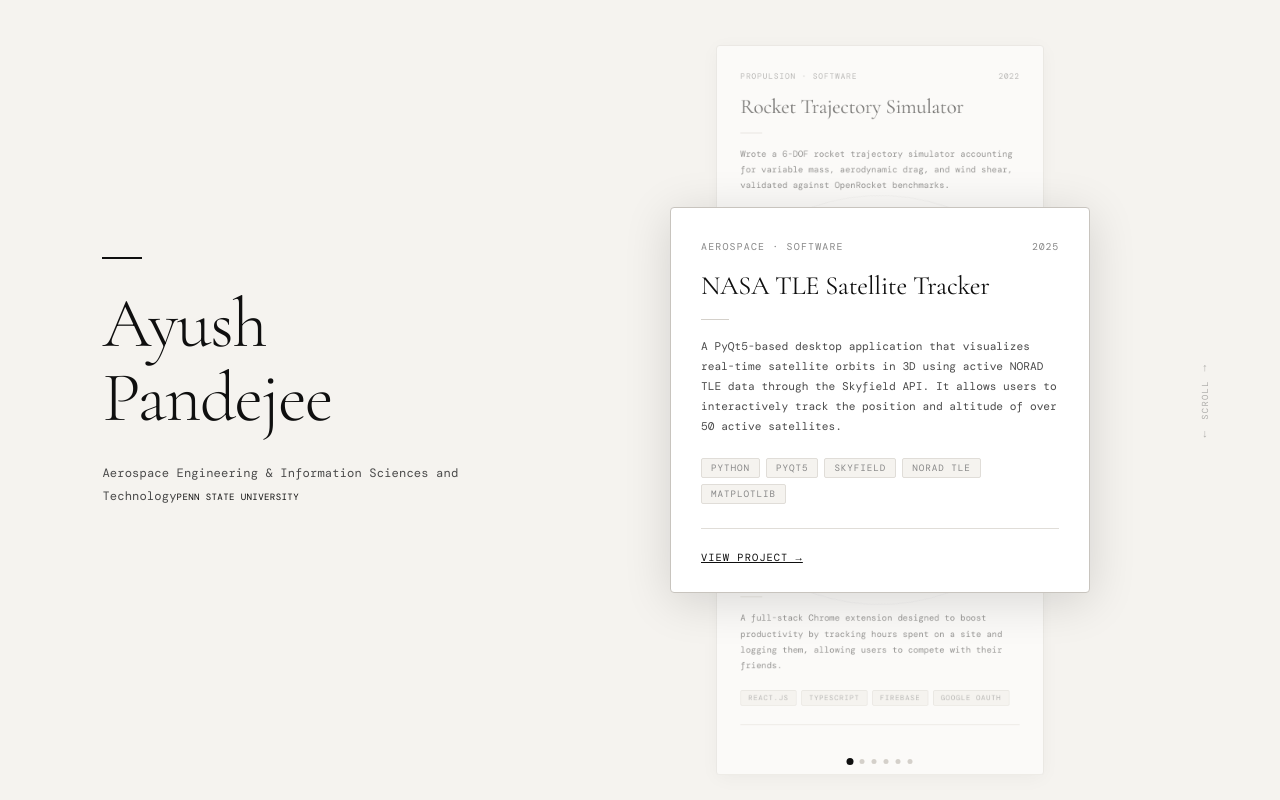
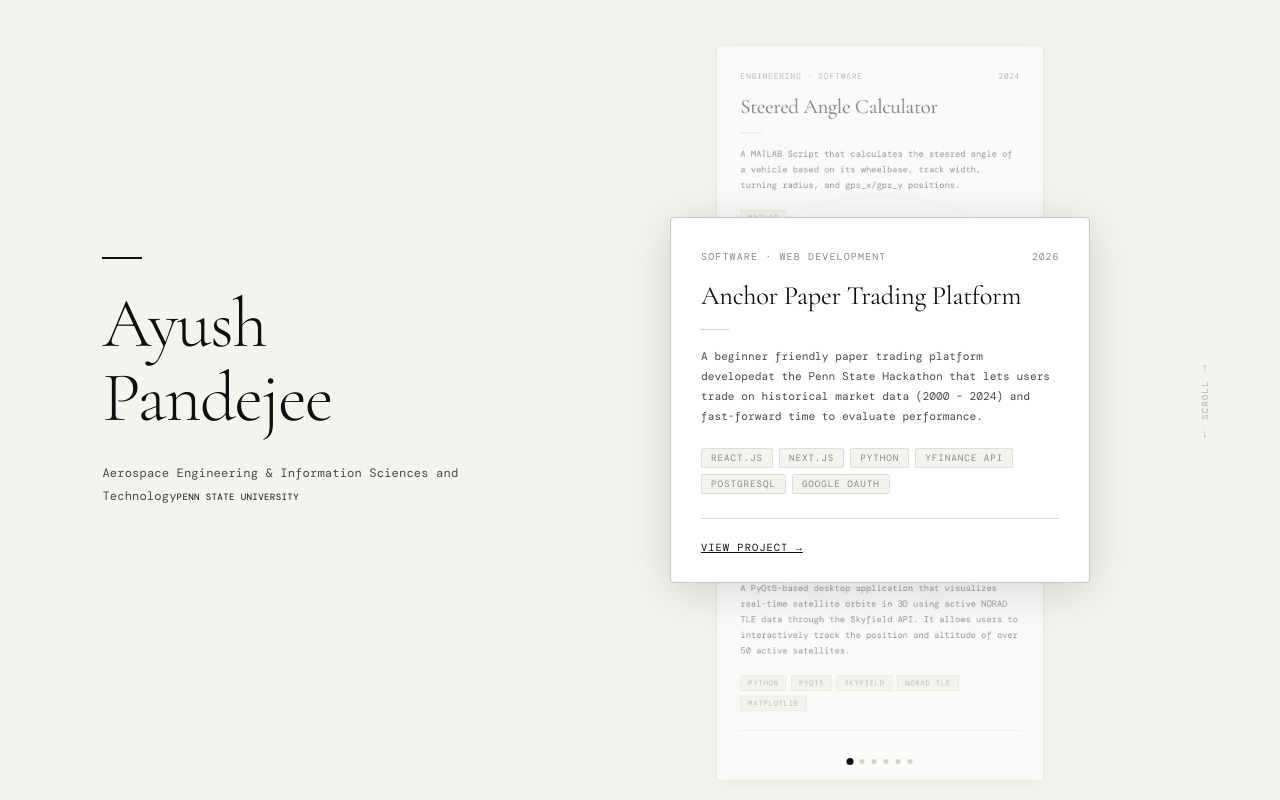
Before and after one commit to ayushp06/Dev-Portfolio, a React (Vite) app: page / in a window 1280 px wide. Built offline with nearby package versions, Linux system fonts and the light colour scheme; a web font is replaced by a local one.

Commit message:
added my personal projects

```diff
--- a/src/data/projects.js
+++ b/src/data/projects.js
@@ -1,6 +1,16 @@
 const projects = [
   {
     id: 1,
+    title: 'Anchor Paper Trading Platform',
+    category: 'Software · Web Development',
+    year: '2026',
+    description:
+      'A beginner friendly paper trading platform developedat the Penn State Hackathon that lets users trade on historical market data (2000 – 2024) and fast-forward time to evaluate performance.',
+    tags: ['React.js', 'Next.js', 'Python', 'yFinance API', 'PostgreSQL', 'Google OAuth'],
+    github: 'https://github.com/ayushp06/anchortrade',
+  },
+  {
+    id: 2,
     title: 'NASA TLE Satellite Tracker',
     category: 'Aerospace · Software',
     year: '2025',
@@ -10,7 +20,7 @@ const projects = [
     github: 'https://github.com/ayushp06/NASA-TLE-Orbit-Tracker',
   },
   {
-    id: 2,
+    id: 3,
     title: 'LockedIn Productivity Chrome Extension',
     category: 'Software · Productivity',
     year: '2025',
@@ -20,40 +30,34 @@ const projects = [
     github: 'https://github.com/ayushp06/LockedIn',
   },
   {
-    id: 3,
-    title: 'Satellite Orbit Determination',
-    category: 'Astrodynamics · Software',
-    year: '2023',
+    id: 4,
+    title: 'Engineering Portfolio Website',
+    category: 'Software · Web Development',
+    year: '2025',
     description:
-      'Built a Kalman-filter-based orbit determination pipeline ingesting TLE data and ground-station observations to propagate LEO satellite state vectors.',
-    tags: ['Python', 'NumPy', 'Kalman Filter', 'Astrodynamics'],
-  },
-  {
-    id: 4,
-    title: 'Airfoil Shape Optimization',
-    category: 'Aerodynamics · ML',
-    year: '2023',
-    description:
-      'Applied Bayesian optimization with a Gaussian Process surrogate model to maximize the lift-to-drag ratio of NACA airfoils across transonic flow regimes.',
-    tags: ['Python', 'scikit-learn', 'XFOIL', 'Optimization'],
+      'A developer portfolio using React.js to showcase my projects, skills, and experience through a clean, interactive interface. The site is fully responsive, built with reusable components, and deployed on Vercel for fast, reliable performance and seamless updates.',
+    tags: ['React.js', 'CSS', 'Vercel'],
+    github: 'https://github.com/ayushp06/Dev-Portfolio/tree/updated-website',
   },
   {
     id: 5,
-    title: 'Structural Health Monitoring',
-    category: 'Structures · Data Science',
-    year: '2023',
+    title: 'Turbulence Data Logger',
+    category: 'Aerospace · Embedded Systems',
+    year: '2024',
     description:
-      'Deployed an LSTM-based anomaly-detection system on vibration sensor data from composite aircraft panels to flag fatigue damage early.',
-    tags: ['PyTorch', 'LSTM', 'Signal Processing', 'Python'],
+      'A C++ flight computer on a Teensy 4.1, integrating barometric, gyroscopic, and power sensors into a two-stage rocket. The system successfully launched to 3,000 ft, capturing and logging wind speed, altitude, and rotational dynamics throughout ascent.',
+    tags: ['C++', 'Teensy 4.1', 'Arduino', 'SOLIDWORKS', 'KiCAD'],
+    github: 'github.com/ayushp06/Turbulence-Data-Logger',
   },
   {
     id: 6,
-    title: 'Rocket Trajectory Simulator',
-    category: 'Propulsion · Software',
-    year: '2022',
+    title: 'Steered Angle Calculator',
+    category: 'Engineering · Software',
+    year: '2024',
     description:
-      'Wrote a 6-DOF rocket trajectory simulator accounting for variable mass, aerodynamic drag, and wind shear, validated against OpenRocket benchmarks.',
-    tags: ['MATLAB', 'Python', '6-DOF', 'Propulsion'],
+      'A MATLAB Script that calculates the steered angle of a vehicle based on its wheelbase, track width, turning radius, and gps_x/gps_y positions.',
+    tags: ['MATLAB'],
+    github: 'https://github.com/ayushp06/Steered-Angle-Calculator',
   },
 ]
 
```
